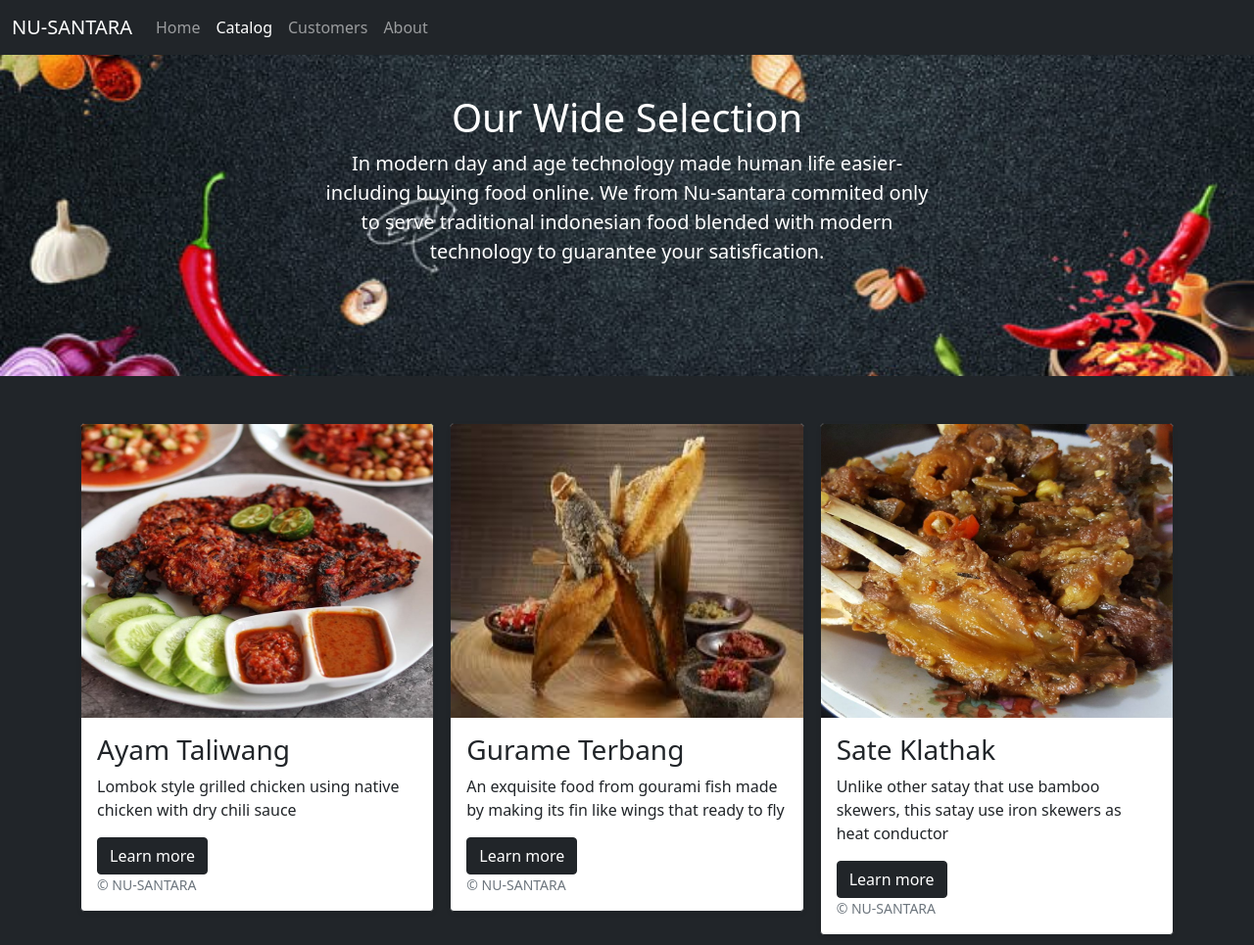
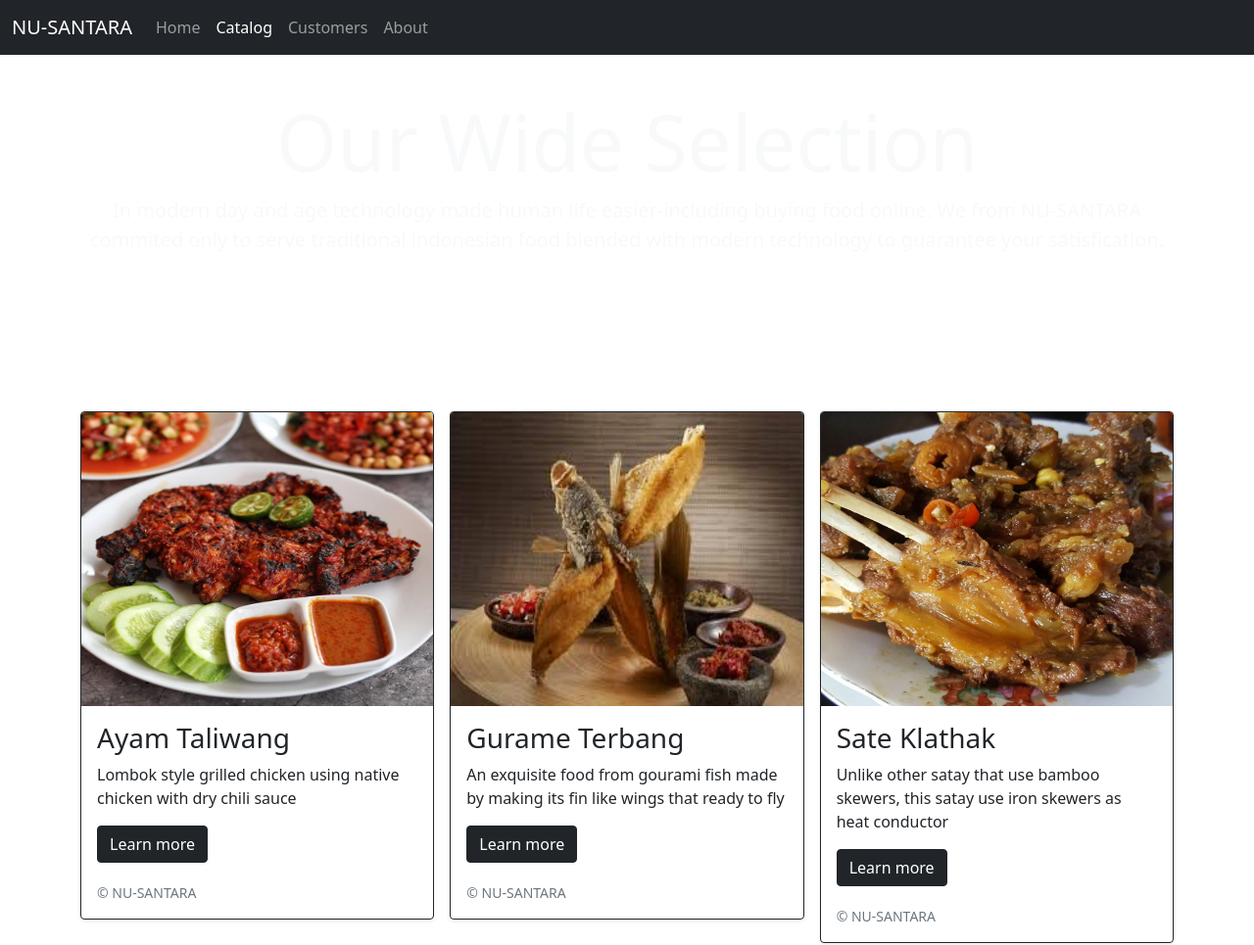
Before and after one commit to Faayakhun/tugas-catalog-faay-suryanto, a plain HTML site: page product.html in a window 1280 px wide. Shown: the top 965 px of the page at 98% size. Drawn offline with nearby package versions, Linux system fonts and the light colour scheme.

Commit message:
agar tidak overflow

```diff
--- a/product.html
+++ b/product.html
@@ -10,12 +10,21 @@
 
     <title>Food Catalog</title>
     <style>
-        .bgheader{
-            background-image: url("images/banner.jpg");
-            background-size: cover;
+       .btn {
+          margin-bottom: 20px;
         }
-        .fc {
-            color: white;
+
+        .card img{
+          align-self: center;
+        }
+
+        .card img:hover{
+          opacity: 0.8;
+          transition: 0.2s;
+        }
+
+        .card .btn:hover{
+          color: tomato;
         }
     </style>
   </head>
@@ -45,16 +54,22 @@
 
   <!-- Katalog start -->
   <section class="py-5 text-center bgheader">
+
+    <div class="container">
         <div class="row py-lg-5">
-          <div class="col-lg-6 col-md-8 mx-auto">
-            <h1 class="fw-dark fc">Our Wide Selection</h1>
-            <p class="lead fc">In modern day and age technology made human life easier-including buying food online. We from Nu-santara commited only to serve traditional indonesian food blended with modern technology to guarantee your satisfication.</p>
+            <div class="text-light mx-auto">
+              <h1 class="fw-dark fc display-1">Our Wide Selection</h1>
+              <p class="lead fc ">In modern day and age technology made human life easier-including buying food online. We from NU-SANTARA commited only to serve
+                traditional indonesian food blended with modern technology to guarantee your satisfication.
+              </p>
             </div>
         </div>
+    </div>
+
   </section>
 
-      <div class="album py-5 bg-dark bgbody">
-        <div class="container">
+  <div class="album py-5">
+      <div class="container ">
           <div id="namaMakanan" class="row row-cols-1 row-cols-sm-2 row-cols-md-3 g-3">
           </div>
       </div>
```
Lines whose indentation alone changed are shown as unchanged.
